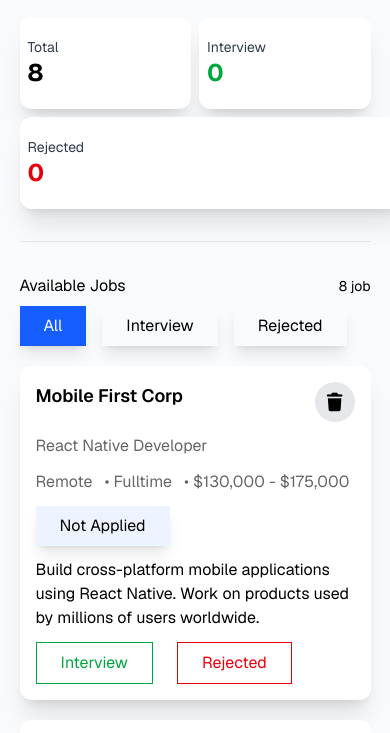
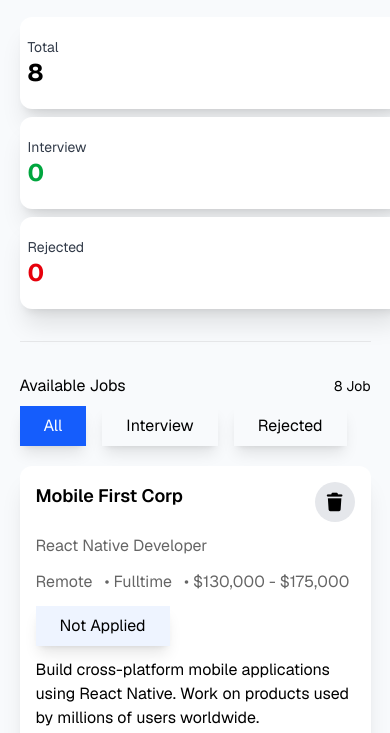
Before and after one commit to maria24680/Assignment4, a plain HTML site: page index.html in a window 390 px wide. Shown: the part 59-792 px from the top of the page. Drawn offline with nearby package versions, Linux system fonts and the light colour scheme.

Commit message:
read.me done

```diff
--- a/index.html
+++ b/index.html
@@ -21,7 +21,7 @@
 <h1 class="text-3xl font-bold my-5">Job Application Tracker</h1>
 
 
-    <div class="grid grid-cols-2 md:grid-cols-3 gap-2">
+    <div class="grid sm:grid-cols-2 md:grid-cols-2 lg:grid-cols-3 gap-2">
         <div class="bg-white shadow-xl rounded-xl inline-block max-w-96 py-5">
             <p class="text-sm text-[#323B49] mx-2">Total</p>
             <p id="totalCount" class="font-bold text-2xl mx-2">8</p>
@@ -269,7 +269,7 @@
 </main>
 
 <section>
-    <div class="bg-white shadow-xl p-4 rounded-xl space-y-3 my-5 text-center ">
+    <div id="empty" class="bg-white shadow-xl p-4 rounded-xl space-y-3 my-5 text-center ">
 <img class="mx-auto" src="./jobs.png" alt="">
 <p class="job_type opacity-60 text-xl">No Job Available</p>
 
--- a/script.js
+++ b/script.js
@@ -5,6 +5,7 @@
 const interviewCount = document.getElementById("interviewCount")
 const rejectedCount = document.getElementById("rejectedCount")
 const numCount = document.getElementById("numCount")
+
 
 let currentTab = "all"
 
@@ -27,7 +28,7 @@
    totalCount.innerText = total;
    interviewCount.innerText = interview;
    rejectedCount.innerText = rejected;
-   numCount.innerText = total + " job";
+   numCount.innerText = total + " Job";
 }
 
 // Render Filter
```
Also changed, not shown: 1 other file.
